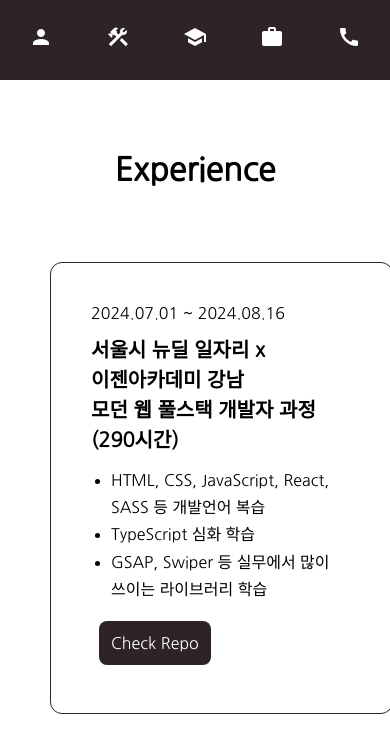
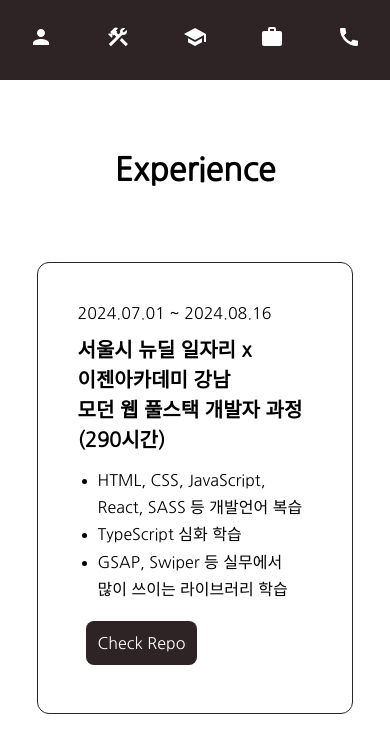
Before and after one commit to hjinn0813/portfolio, a React (Create React App) app: page /education in a window 390 px wide. Shown: the top 752 px of the page. Built offline with nearby package versions, Linux system fonts and the light colour scheme.

Commit message:
fix: 모바일 디자인, 미디어쿼리 수정

```diff
--- a/src/styles/Education/Education.scss
+++ b/src/styles/Education/Education.scss
@@ -4,6 +4,9 @@
 
 .edu-inner {
   @include viewport-size;
+  @media (max-width: 768px) {
+    margin: 30px 50px;
+  }
 }
 
 .edu-title {
@@ -14,6 +17,8 @@
   display: flex;
   flex-direction: column;
   justify-content: center;
+  align-items: center;
+  width: 90%;
 }
 
 // item 상세 디자인
@@ -22,7 +27,7 @@
   border-radius: 12px;
   padding: 40px;
   margin: 30px 0;
-  min-width: 250px;
+  min-width: 90%;
 
   @media (max-width: 480px) {
     font-size: 16px;
@@ -42,7 +47,7 @@
   margin: 10px 0;
 }
 
-// btn
+// github btn
 .edu-link {
   padding: 8px 0;
 }
```
